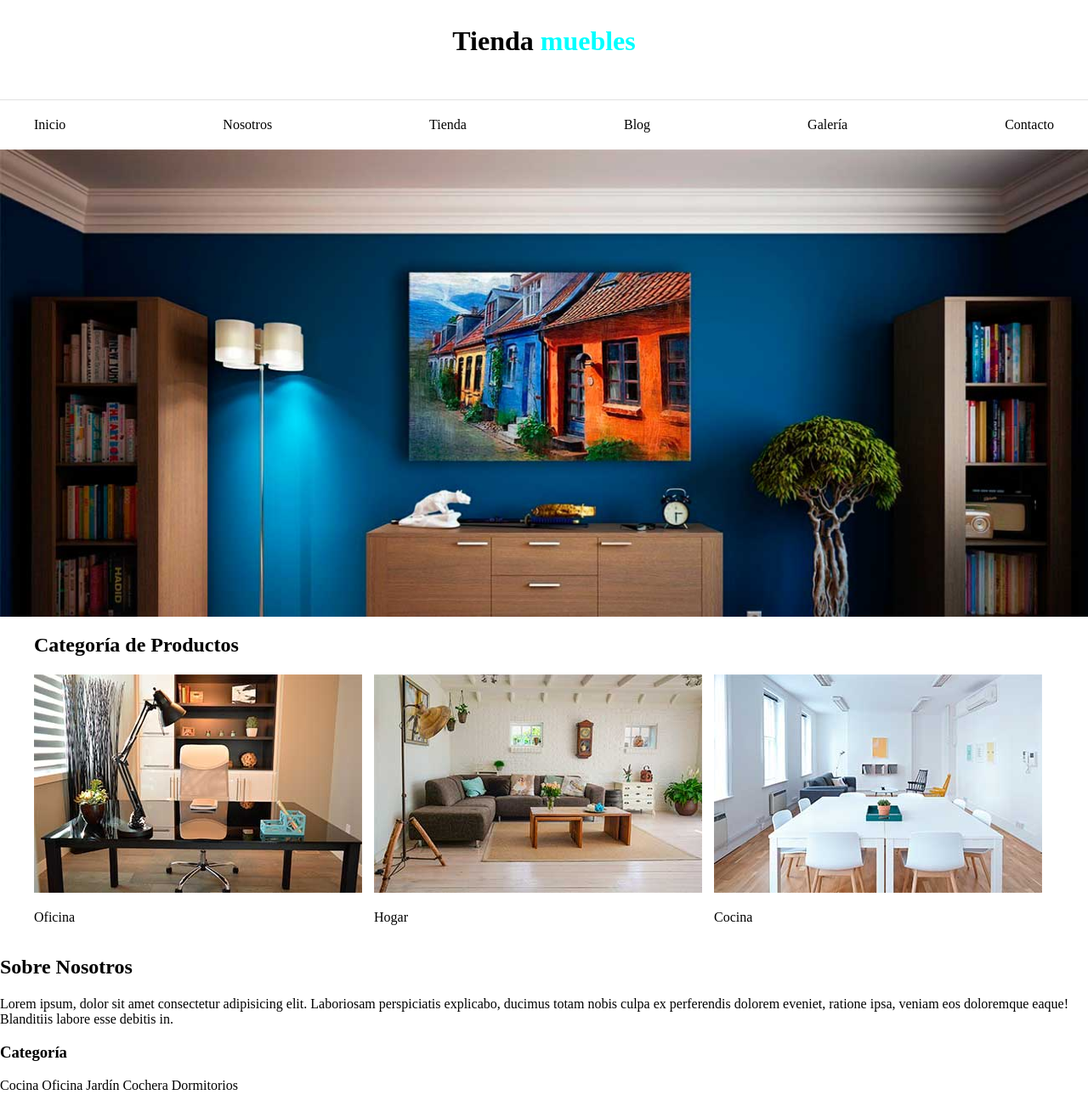
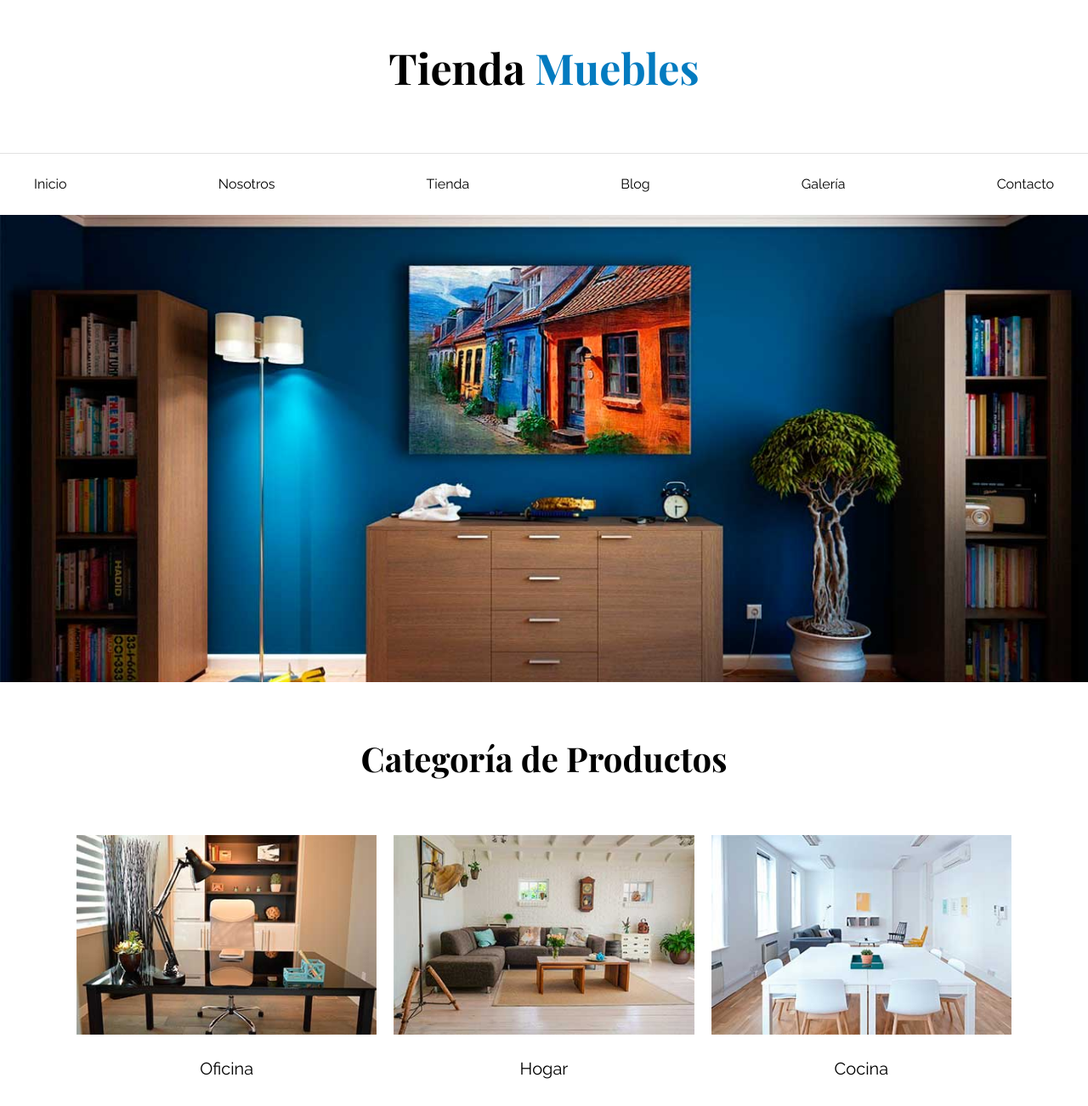
Before and after one commit to JesusSalvadorSierraArballo/CSSTutorial, a plain HTML site: page Proyecto1/index.html in a window 1280 px wide. Shown: the part 20-1322 px from the top of the page at 85% size. Drawn offline with nearby package versions, Linux system fonts and the light colour scheme.

Commit message:
Manejo de unidades rem

```diff
--- a/Proyecto1/css/style.css
+++ b/Proyecto1/css/style.css
@@ -1,43 +1,48 @@
 /*https://necolas.github.io/normalize.css/*/
 /*Configuracíon inicial*/
-.navegacion {
+html {
     box-sizing: border-box;
+    font-size: 62.5%; /* 1REM = 10px*/
 }
-*,*::before, *::after {
+
+*, *:before, *:after {
     box-sizing: inherit;
+}
+
+body {
+    font-family: 'Raleway', sans-serif;
+    font-size: 1.6rem;
+    line-height: 2;
+}
+
+/*Globales*/
+/*Estilos para todo el proyecto*/
+
+
+h1, h2, h3 {
+    font-family: 'Playfair Display', serif;
+    margin: 0 0 5rem 0;
+}
+
+h1 {
+    font-size: 5rem;
+}
+
+h2 {
+    font-size: 4rem;
+}
+
+h3 {
+    font-size: 3rem;
 }
 
 a {
     text-decoration: none;
     color: #000;
 }
-/**/
-
-.nombre-sitio {
-    margin-top: 50px;
-    margin-bottom: 50px;
-    text-align: center;
-}
-
-.nombre-sitio span {
-    color: aqua;
-}
-.contenedor-navegacion {
-    border-color: #e1e1e1;
-    border-top-style: solid;
-    border-width: 1px;
-    /*lo mismo es
-    border-top: 1px solid  #e1e1e1;
-    */
-}
-.nav-principal {
-    padding: 20px 0;
-    display: flex;
-    justify-content: space-between;
-}
 
 .contenedor {
-    max-width: 1200px;
+    max-width: 120rem;
     margin-top: 0;
     margin-right: auto;
     margin-bottom: 0;
@@ -46,16 +51,62 @@ a {
 
 img {
     max-width: 100%;
+    display: block;
+}
+/**/
+.nombre-sitio {
+    margin-top: 5rem;
+    text-align: center;
+}
+
+.nombre-sitio span {
+    color: #037bc0;
+}
+.contenedor-navegacion {
+    border-color: #e1e1e1;
+    border-top-style: solid;
+    border-width: .1rem;
+    /*lo mismo es
+    border-top: 1px solid  #e1e1e1;
+    */
+}
+.nav-principal {
+    padding: 2rem 0;
+    display: flex;
+    justify-content: space-between;
 }
 
 .hero {
     background-image: url(../img/principal.jpg);
     background-repeat: no-repeat;
     background-size: cover;
-    height: 550px;
+    background-position: center center;
+    height: 55rem;
 }
 
 .listado-categorias{
     display: grid;
     grid-template-columns: repeat(3, 1fr);
+    gap: 2rem;
 }
+
+.categorias {
+    padding: 5rem;
+}
+
+.categorias h2{
+    text-align: center;
+}
+
+.categoria a {
+    display: block;
+    text-align: center;
+    padding: 2rem;
+    font-size: 2rem;
+}
+
+.categoria a:hover {
+    background-color: #037bc0;
+    color: #fff;
+    border-bottom-right-radius: 1rem;
+}
--- a/Proyecto1/index.html
+++ b/Proyecto1/index.html
@@ -6,6 +6,9 @@
     <meta name="viewport" content="width=device-width, initial-scale=1.0">
 
     <link rel="stylesheet" href="css/normalize.css">
+    <link rel="preconnect" href="https://fonts.googleapis.com">
+    <link rel="preconnect" href="https://fonts.gstatic.com" crossorigin>
+    <link href="https://fonts.googleapis.com/css2?family=Playfair+Display:wght@700&family=Raleway:wght@400;700;900&display=swap" rel="stylesheet">
     <link rel="stylesheet" href="css/style.css">
     <title>Proyecto uno</title>
 
@@ -13,7 +16,7 @@
 
     <body>
         <header class="nombre-sitio">
-            <h1>Tienda <span>muebles</span></h1>
+            <h1>Tienda <span>Muebles</span></h1>
         </header>
         <div class="contenedor-navegacion">
             <nav class="nav-principal contenedor">
@@ -27,21 +30,21 @@
         </div>
 
         <div class="hero"></div>
-            <section class="contenedor">
+            <section class="contenedor categorias">
 
             <h2>Categoría de <span>Productos</span></h2>
                 <div class="listado-categorias">
-                    <div>
+                    <div class="categoria">
                         <img src="/img/categoria1.jpg" alt="Imagen Categoría">
-                        <p>Oficina</p>
+                        <a>Oficina</a>
                     </div>
-                    <div>
+                    <div class="categoria">
                         <img src="/img/categoria2.jpg" alt="Imagen Categoría">
-                        <p>Hogar</p>
+                        <a>Hogar</a>
                     </div>
-                    <div>
+                    <div class="categoria">
                         <img src="/img/categoria3.jpg" alt="Imagen Categoría">
-                        <p>Cocina</p>
+                        <a>Cocina</a>
                     </div>
                 </div>
 
```
Also changed, not shown: apuntes.txt (added).
